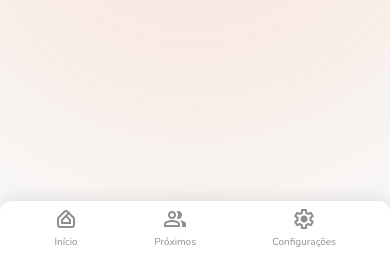
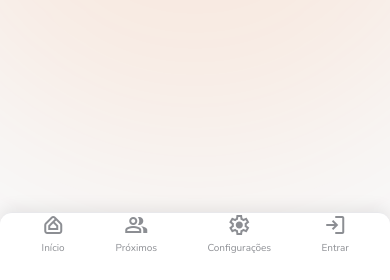
Before and after one commit to loezsilva/sos, a Django app: template templates/dashboard/configuracoes.html in a window 390 px wide. Shown: the part 564-844 px from the top of the page. Run offline with Django 4.2, Linux system fonts and the light colour scheme; the template is opened without the code that fills it, so the values that code supplies are empty.

Commit message:
Refactor footer and menu templates to enhance user authentication experience. Updated footer to consistently display the logout button for authenticated users and added a conditional login link in the menu for unauthenticated users, improving accessibility and usability.

```diff
--- a/templates/partials/footer.html
+++ b/templates/partials/footer.html
@@ -1,12 +1,12 @@
-<footer class="{% if user.is_authenticated %}block mb-20 md:mb-0{% else %}hidden md:block{% endif %} px-margin-mobile md:px-margin-desktop py-4 text-on-surface-variant text-sm font-label-bold text-center">
+<footer class="hidden md:flex justify-center items-center px-margin-desktop py-4 text-on-surface-variant text-sm font-label-bold">
   {% if user.is_authenticated %}
     <form method="post" action="{% url 'logout' %}">
       {% csrf_token %}
       <button
         type="submit"
-        class="inline-flex items-center gap-1 text-on-surface-variant hover:text-error transition-colors font-label-bold text-sm min-h-[48px] px-3"
+        class="inline-flex items-center gap-2 text-on-surface-variant hover:text-error transition-colors font-label-bold text-sm min-h-[48px] px-4"
       >
-        <span class="material-symbols-outlined text-[18px]" aria-hidden="true">logout</span>
+        <span class="material-symbols-outlined text-[20px]" aria-hidden="true">logout</span>
         Sair
       </button>
     </form>
--- a/templates/partials/menu.html
+++ b/templates/partials/menu.html
@@ -2,7 +2,7 @@
 {% url 'dashboard:proximos' as url_proximos %}
 {% url 'dashboard:configuracoes' as url_configuracoes %}
 
-<nav class="md:hidden fixed bottom-0 w-full z-50 rounded-t-xl px-4 pb-6 bg-surface/95 backdrop-blur-2xl border-t border-outline-variant/40 shadow-[0_-4px_16px_rgba(0,0,0,0.08)] flex justify-around items-center h-20">
+<nav class="md:hidden fixed bottom-0 w-full z-50 rounded-t-xl px-4 pt-3 pb-6 bg-surface/95 backdrop-blur-2xl border-t border-outline-variant/40 shadow-[0_-4px_16px_rgba(0,0,0,0.08)] flex justify-around items-center min-h-20">
   <a href="{{ url_inicio }}" class="flex flex-col items-center justify-center duration-150 {% if rota_ativa == 'inicio' %}item-menu-ativo{% else %}item-menu-inativo{% endif %}">
     <span class="material-symbols-outlined" style="font-variation-settings: 'FILL' {% if rota_ativa == 'inicio' %}1{% else %}0{% endif %};">home_app_logo</span>
     <span class="font-label-bold text-[10px] mt-1">Início</span>
@@ -15,4 +15,21 @@
     <span class="material-symbols-outlined" style="font-variation-settings: 'FILL' {% if rota_ativa == 'configuracoes' %}1{% else %}0{% endif %};">settings</span>
     <span class="font-label-bold text-[10px] mt-1">Configurações</span>
   </a>
+  {% if user.is_authenticated %}
+    <form method="post" action="{% url 'logout' %}" class="contents">
+      {% csrf_token %}
+      <button
+        type="submit"
+        class="flex flex-col items-center justify-center duration-150 item-menu-inativo bg-transparent border-0 p-0 cursor-pointer"
+      >
+        <span class="material-symbols-outlined" style="font-variation-settings: 'FILL' 0;">logout</span>
+        <span class="font-label-bold text-[10px] mt-1">Sair</span>
+      </button>
+    </form>
+  {% else %}
+    <a href="{% url 'login' %}" class="flex flex-col items-center justify-center duration-150 item-menu-inativo">
+      <span class="material-symbols-outlined" style="font-variation-settings: 'FILL' 0;">login</span>
+      <span class="font-label-bold text-[10px] mt-1">Entrar</span>
+    </a>
+  {% endif %}
 </nav>
```
